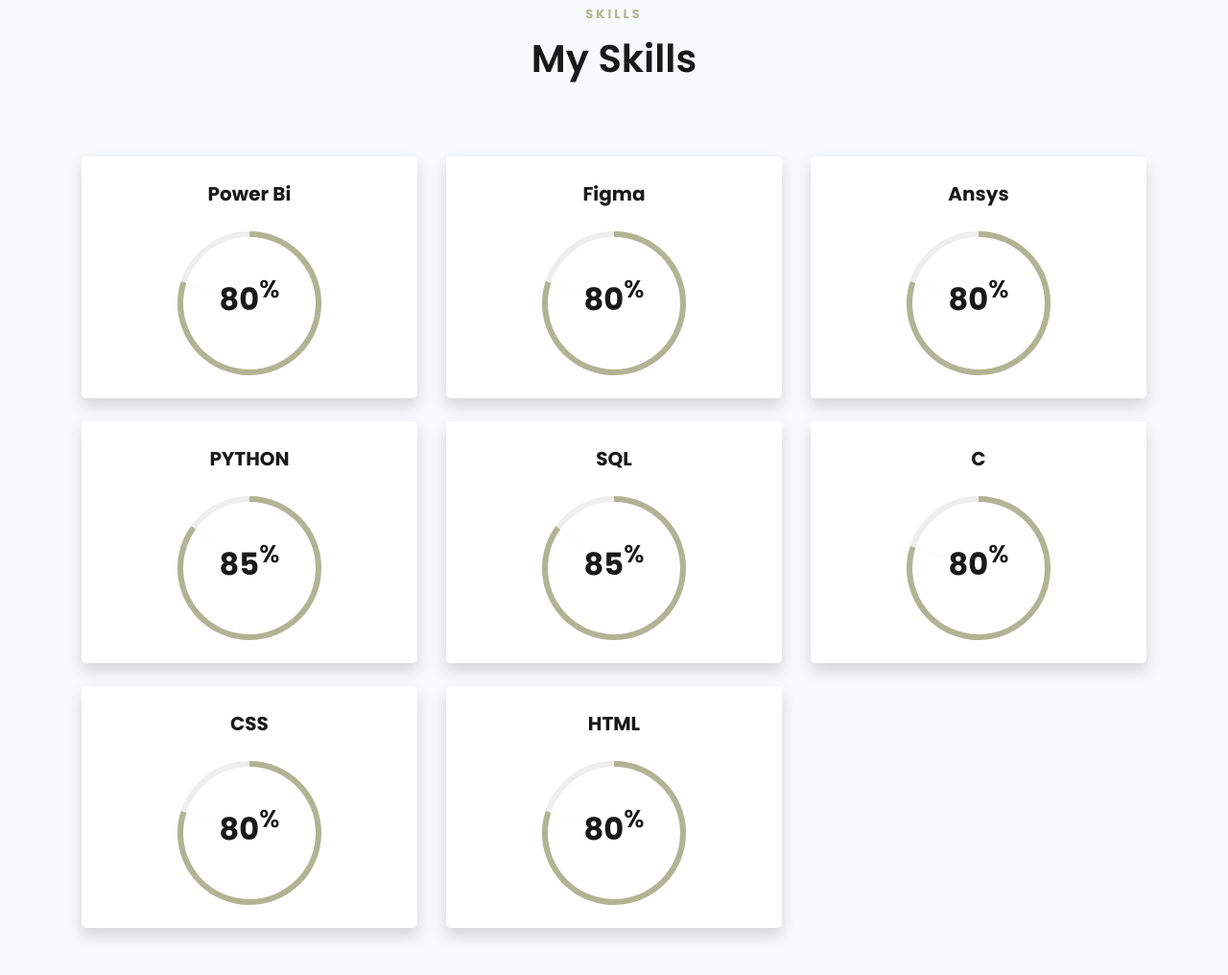
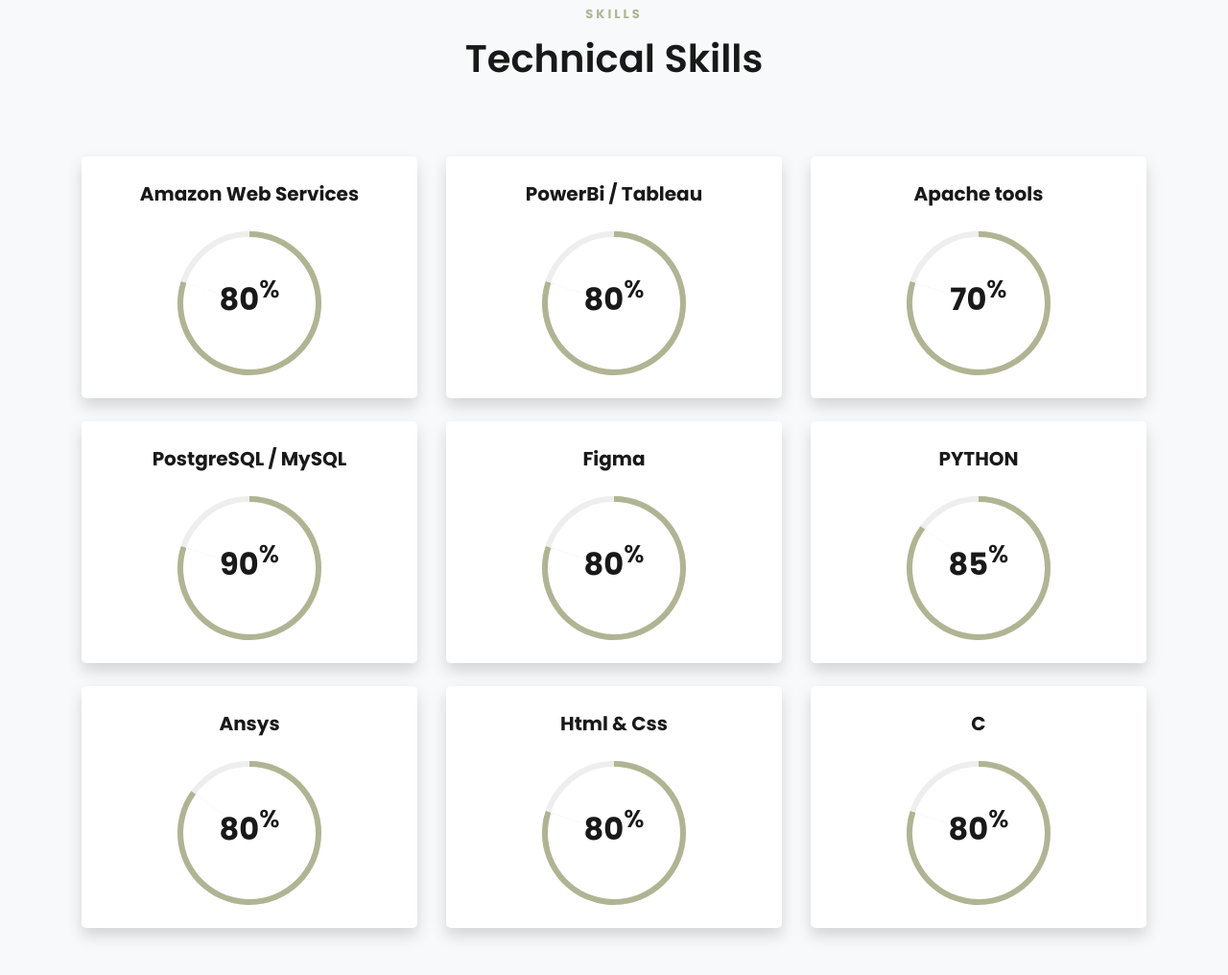
Before and after one commit to Sai-2706/My-Portfolio-, a plain HTML site: page index.html in a window 1280 px wide. Shown: the part 1738-2754 px from the top of the page at 96% size. Drawn offline with Linux system fonts and the light colour scheme; some packages are replaced by stand-ins of ours; no server answers; files whose address does not match are found by name.

Commit message:
updated Skills

```diff
--- a/index.html
+++ b/index.html
@@ -23,7 +23,7 @@
 
 	<nav class="navbar navbar-expand-lg navbar-dark ftco_navbar bg-dark ftco-navbar-light site-navbar-target" id="ftco-navbar">
 		<div class="container">
-			<a class="navbar-brand" href="index.html">Sahith Redddy<span>.</span></a>
+			<a class="navbar-brand" href="index.html">Sahith Redddy<span></span></a>
 			<button class="navbar-toggler js-fh5co-nav-toggle fh5co-nav-toggle" type="button" data-toggle="collapse" data-target="#ftco-nav" aria-controls="ftco-nav" aria-expanded="false" aria-label="Toggle navigation">
 				<span class="oi oi-menu"></span> Menu
 			</button>
@@ -53,7 +53,7 @@
 						</div>
 						<div class="one-forth d-flex  align-items-center ftco-animate" data-scrollax=" properties: { translateY: '70%' }">
 							<div class="text">
-								<span class="subheading">Hello! This is Sahith Redddy</span>
+								<span class="subheading">Hello! This is Sahith Redddy.B</span>
 								<h1 class="mb-4 mt-3">Data Analyst</h1>
 
 								<!-- <p><a href="#" class="btn btn-primary">Hire me</a> <a href="#" class="btn btn-primary btn-outline-primary">Download CV</a></p> -->
@@ -99,7 +99,7 @@
 						</div>
 						<div class="text">
 							<strong class="number">30+</strong>
-							<span>Project Complete</span>
+							<span>Project Completion</span>
 						</div>
 					</div>
 				</div>
@@ -159,7 +159,7 @@
 								<!-- <p>A small river named Duden flows by their place and supplies it with the necessary regelialia. It is a paradisematic country, in which roasted parts of sentences fly into your mouth.</p> -->
 
 								<ul class="about-info mt-4 px-md-0 px-2">
-									<li class="d-flex"><span>Name:</span> <span>Bonepally Sahith Reddy</span></li>
+									<li class="d-flex"><span>Name:</span> <span>Sahith Reddy Bonepally</span></li>
 									<li class="d-flex"><span>Date of birth:</span> <span>June 27, 2002</span></li>
 									<li class="d-flex"><span>Address:</span> <span>Hyderabad, Telangana, India</span></li>
 									<li class="d-flex"><span>Zip code:</span> <span>502307</span></li>
@@ -207,7 +207,7 @@
 			<div class="row justify-content-center pb-5">
 				<div class="col-md-12 heading-section text-center ftco-animate">
 					<span class="subheading">Skills</span>
-					<h2 class="mb-4">My Skills</h2>
+					<h2 class="mb-4">Technical Skills</h2>
 					<!-- <p>Far far away, behind the word mountains, far from the countries Vokalia and Consonantia</p> -->
 
 
@@ -216,7 +216,7 @@
 			<div class="row progress-circle mb-5">
 				<div class="col-lg-4 mb-4">
 					<div class="bg-white rounded-lg shadow p-4">
-						<h2 class="h5 font-weight-bold text-center mb-4">Power Bi</h2>
+						<h2 class="h5 font-weight-bold text-center mb-4">Amazon Web Services</h2>
 
 						<!-- Progress bar 1 -->
 						<div class="progress mx-auto" data-value='80'>
@@ -231,7 +231,74 @@
 							</div>
 						</div>
 						<!-- END -->
+                    </div>
+				</div>
 
+				<div class="col-lg-4 mb-4">
+					<div class="bg-white rounded-lg shadow p-4">
+						<h2 class="h5 font-weight-bold text-center mb-4">PowerBi / Tableau</h2>
+
+						<!-- Progress bar 1 -->
+						<div class="progress mx-auto" data-value='80'>
+							<span class="progress-left">
+								<span class="progress-bar border-primary"></span>
+							</span>
+							<span class="progress-right">
+								<span class="progress-bar border-primary"></span>
+							</span>
+							<div class="progress-value w-100 h-100 rounded-circle d-flex align-items-center justify-content-center">
+								<div class="h2 font-weight-bold">80<sup class="small">%</sup></div>
+							</div>
+						</div>
+						<!-- Demo info -->
+						<!-- <div class="row text-center mt-4">
+							<div class="col-6 border-right">
+								<div class="h4 font-weight-bold mb-0">28%</div><span class="small text-gray">Last week</span>
+							</div>
+							<div class="col-6">
+								<div class="h4 font-weight-bold mb-0">60%</div><span class="small text-gray">Last month</span>
+							</div>
+						</div> -->
+						<!-- END -->
+					</div>
+				</div>
+
+				<div class="col-lg-4 mb-4">
+					<div class="bg-white rounded-lg shadow p-4">
+						<h2 class="h5 font-weight-bold text-center mb-4">Apache tools</h2>
+
+						<!-- Progress bar 1 -->
+						<div class="progress mx-auto" data-value='80'>
+							<span class="progress-left">
+								<span class="progress-bar border-primary"></span>
+							</span>
+							<span class="progress-right">
+								<span class="progress-bar border-primary"></span>
+							</span>
+							<div class="progress-value w-100 h-100 rounded-circle d-flex align-items-center justify-content-center">
+								<div class="h2 font-weight-bold">70<sup class="small">%</sup></div>
+							</div>
+						</div>
+						<!-- END -->
+                    </div>
+				</div>
+
+				<div class="col-lg-4 mb-4">
+					<div class="bg-white rounded-lg shadow p-4">
+						<h2 class="h5 font-weight-bold text-center mb-4">PostgreSQL / MySQL</h2>
+
+						<!-- Progress bar 1 -->
+						<div class="progress mx-auto" data-value='80'>
+							<span class="progress-left">
+								<span class="progress-bar border-primary"></span>
+							</span>
+							<span class="progress-right">
+								<span class="progress-bar border-primary"></span>
+							</span>
+							<div class="progress-value w-100 h-100 rounded-circle d-flex align-items-center justify-content-center">
+								<div class="h2 font-weight-bold">90<sup class="small">%</sup></div>
+							</div>
+						</div>
 						<!-- Demo info -->
 						<!-- <div class="row text-center mt-4">
 							<div class="col-6 border-right">
@@ -248,37 +315,6 @@
 				<div class="col-lg-4 mb-4">
 					<div class="bg-white rounded-lg shadow p-4">
 						<h2 class="h5 font-weight-bold text-center mb-4">Figma</h2>
-
-						<!-- Progress bar 1 -->
-						<div class="progress mx-auto" data-value='80'>
-							<span class="progress-left">
-								<span class="progress-bar border-primary"></span>
-							</span>
-							<span class="progress-right">
-								<span class="progress-bar border-primary"></span>
-							</span>
-							<div class="progress-value w-100 h-100 rounded-circle d-flex align-items-center justify-content-center">
-								<div class="h2 font-weight-bold">80<sup class="small">%</sup></div>
-							</div>
-						</div>
-						<!-- END -->
-
-						<!-- Demo info -->
-						<!-- <div class="row text-center mt-4">
-							<div class="col-6 border-right">
-								<div class="h4 font-weight-bold mb-0">28%</div><span class="small text-gray">Last week</span>
-							</div>
-							<div class="col-6">
-								<div class="h4 font-weight-bold mb-0">60%</div><span class="small text-gray">Last month</span>
-							</div>
-						</div> -->
-						<!-- END -->
-					</div>
-				</div>
-
-				<div class="col-lg-4 mb-4">
-					<div class="bg-white rounded-lg shadow p-4">
-						<h2 class="h5 font-weight-bold text-center mb-4">Ansys</h2>
 
 						<!-- Progress bar 1 -->
 						<div class="progress mx-auto" data-value='80'>
@@ -329,7 +365,7 @@
 
 				<div class="col-lg-4 mb-4">
 					<div class="bg-white rounded-lg shadow p-4">
-						<h2 class="h5 font-weight-bold text-center mb-4">SQL</h2>
+						<h2 class="h5 font-weight-bold text-center mb-4">Ansys</h2>
 
 						<!-- Progress bar 1 -->
 						<div class="progress mx-auto" data-value='85'>
@@ -340,7 +376,7 @@
 								<span class="progress-bar border-primary"></span>
 							</span>
 							<div class="progress-value w-100 h-100 rounded-circle d-flex align-items-center justify-content-center">
-								<div class="h2 font-weight-bold">85<sup class="small">%</sup></div>
+								<div class="h2 font-weight-bold">80<sup class="small">%</sup></div>
 							</div>
 						</div>
 						<!-- END -->
@@ -355,6 +391,26 @@
 								<div class="h4 font-weight-bold mb-0">60%</div><span class="small text-gray">Last month</span>
 							</div>
 						</div> -->
+						<!-- END -->
+					</div>
+				</div>
+
+				<div class="col-lg-4 mb-4">
+					<div class="bg-white rounded-lg shadow p-4">
+						<h2 class="h5 font-weight-bold text-center mb-4">Html & Css</h2>
+
+						<!-- Progress bar 1 -->
+						<div class="progress mx-auto" data-value='80'>
+							<span class="progress-left">
+								<span class="progress-bar border-primary"></span>
+							</span>
+							<span class="progress-right">
+								<span class="progress-bar border-primary"></span>
+							</span>
+							<div class="progress-value w-100 h-100 rounded-circle d-flex align-items-center justify-content-center">
+								<div class="h2 font-weight-bold">80<sup class="small">%</sup></div>
+							</div>
+						</div>
 						<!-- END -->
 					</div>
 				</div>
@@ -376,15 +432,17 @@
 							</div>
 						</div>
 						<!-- END -->
-					</div>
+
+
+					<!-- </div>
 				</div>
 
 				<div class="col-lg-4 mb-4">
 					<div class="bg-white rounded-lg shadow p-4">
-						<h2 class="h5 font-weight-bold text-center mb-4">CSS</h2>
+						<h2 class="h5 font-weight-bold text-center mb-4">HTML</h2>
 
-						<!-- Progress bar 1 -->
-						<div class="progress mx-auto" data-value='80'>
+						Progress bar 1 -->
+						<!-- <div class="progress mx-auto" data-value='80'>
 							<span class="progress-left">
 								<span class="progress-bar border-primary"></span>
 							</span>
@@ -394,29 +452,7 @@
 							<div class="progress-value w-100 h-100 rounded-circle d-flex align-items-center justify-content-center">
 								<div class="h2 font-weight-bold">80<sup class="small">%</sup></div>
 							</div>
-						</div>
-						<!-- END -->
-
-
-					</div>
-				</div>
-
-				<div class="col-lg-4 mb-4">
-					<div class="bg-white rounded-lg shadow p-4">
-						<h2 class="h5 font-weight-bold text-center mb-4">HTML</h2>
-
-						<!-- Progress bar 1 -->
-						<div class="progress mx-auto" data-value='80'>
-							<span class="progress-left">
-								<span class="progress-bar border-primary"></span>
-							</span>
-							<span class="progress-right">
-								<span class="progress-bar border-primary"></span>
-							</span>
-							<div class="progress-value w-100 h-100 rounded-circle d-flex align-items-center justify-content-center">
-								<div class="h2 font-weight-bold">80<sup class="small">%</sup></div>
-							</div>
-						</div>
+						</div> -->
 						<!-- END -->
 
 						<!-- Demo info -->
@@ -832,7 +868,7 @@
 					<!-- <h2 class="mb-4">Have a Project?</h2> -->
 					<!-- <p>Far far away, behind the word mountains, far from the countries Vokalia and Consonantia</p> -->
 				</div>
-			</div>
+			<!-- </div>
 
 			<div class="row block-9">
 				<div class="col-md-8">
@@ -864,7 +900,7 @@
 								</div>
 							</div>
 						</div>
-					</form>
+					</form> -->
 
 				</div>
 
```
